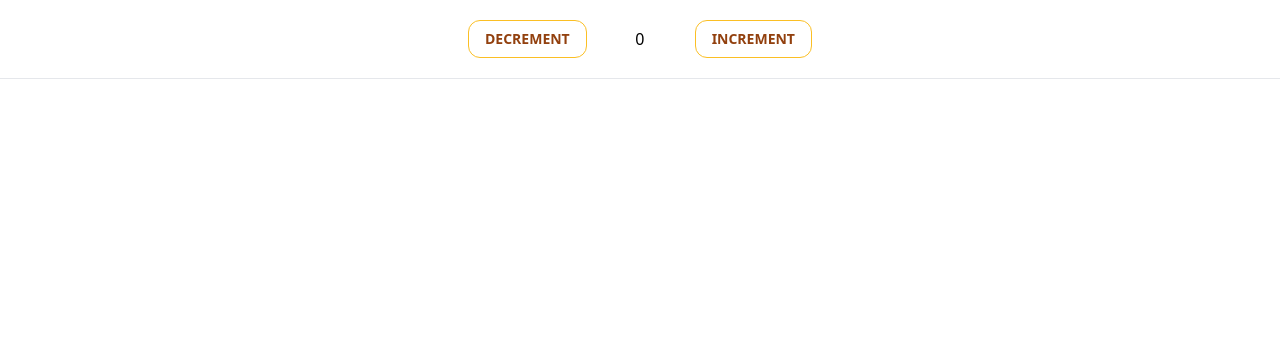
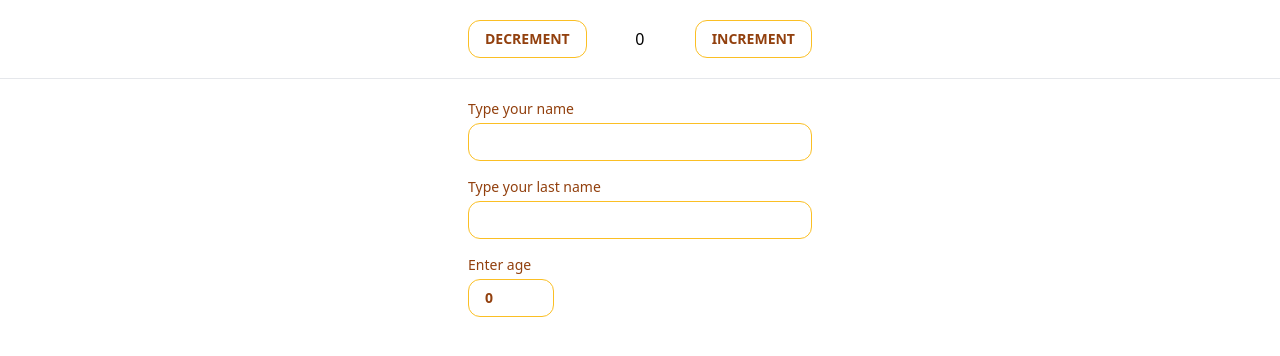
Before and after one commit to AlanLes/vue-vs-svelte, a Svelte app in the folder svelteapp/: page / in a window 1280 px wide. Shown: the top 356 px of the page. Built offline with nearby package versions, Linux system fonts and the light colour scheme.

Commit message:
Form.vue -> Form.svelte

```diff
--- a/svelteapp/src/components/Form.svelte
+++ b/svelteapp/src/components/Form.svelte
@@ -0,0 +1,25 @@
+<script>
+  let firstName = '';
+  let lastName = '';
+  let age = 0;
+
+  $: fullDetails = `${firstName} ${lastName}, ${age} years old`;
+</script>
+
+<form class="flex flex-col max-w-sm m-auto px-5 mt-5 gap-2">
+	<label for="firstName" class="text-sm text-yellow-800 mb-2">
+		Type your name
+		<input bind:value="{firstName}" id="firstName" type="text" class="w-full px-4 py-2 mt-1 font-semibold rounded-xl border border-yellow-400 focus:outline-none focus:ring-2 focus:ring-yellow-600 focus:ring-offset-2">
+	</label>
+
+	<label for="lastName" class="text-sm text-yellow-800 mb-2">
+		Type your last name
+		<input bind:value="{lastName}" id="lastName" type="text" class="w-full px-4 py-2 mt-1 font-semibold rounded-xl border border-yellow-400 focus:outline-none focus:ring-2 focus:ring-yellow-600 focus:ring-offset-2">
+	</label>
+
+	<label for="age" class="text-sm text-yellow-800 mb-2">
+		Enter age
+		<input bind:value="{age}" id="age" type="number" class="block w-1/4 px-4 py-2 mt-1 font-semibold rounded-xl border border-yellow-400 focus:outline-none focus:ring-2 focus:ring-yellow-600 focus:ring-offset-2">
+	</label>
+	<p class="text-yellow-800">{ (firstName && lastName && age) ? fullDetails : '' }</p>
+</form>
```
